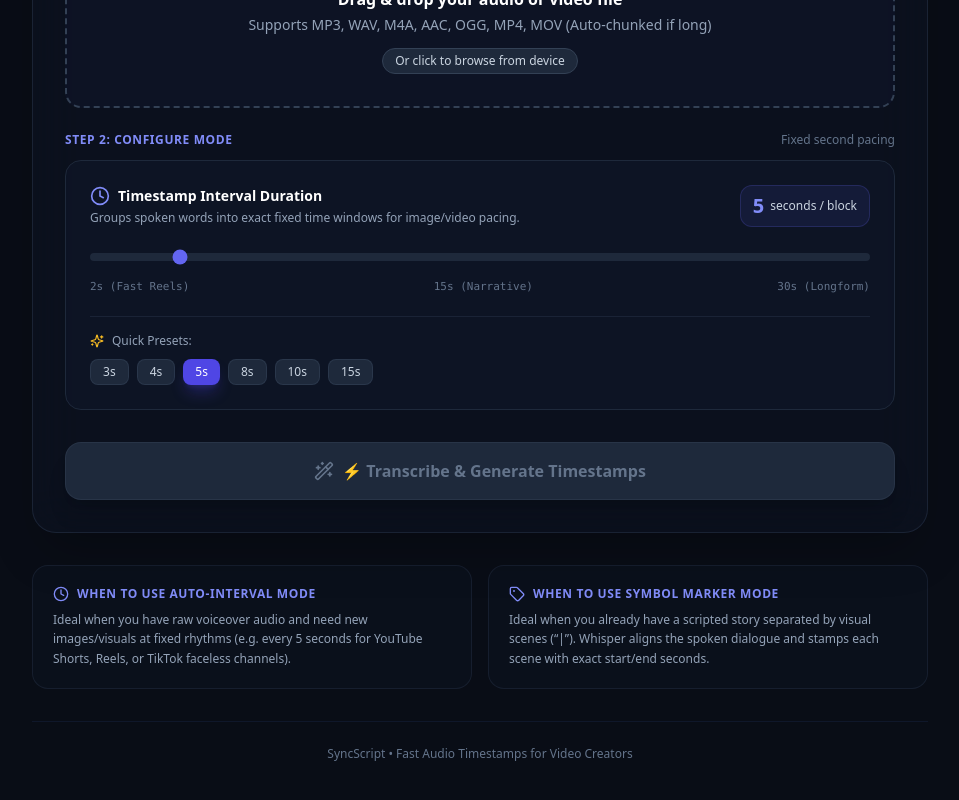
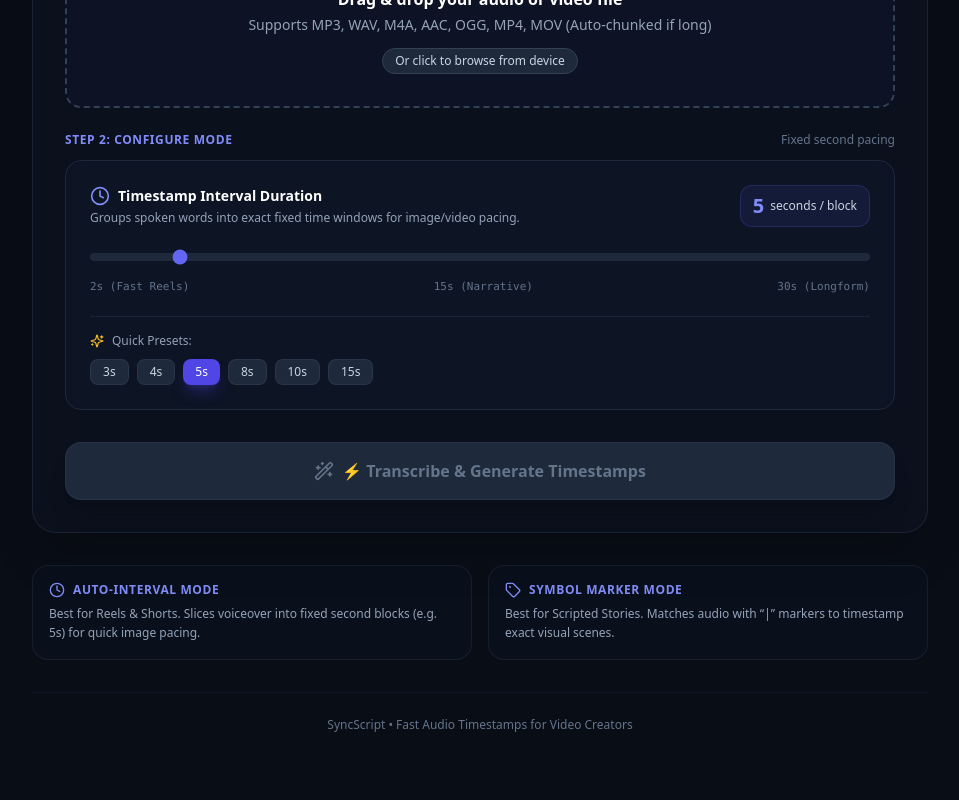
Before and after one commit to RITIKSINGH-DEOS/SyncScript, a Next.js app: page / in a window 1280 px wide. Shown: the part 496-1296 px from the top of the page, without its empty margins (160-1119 px from the left). After the commit the page ends 1269 px from the top, so only its background shows below. Built offline with nearby package versions, Linux system fonts and the light colour scheme.

Commit message:
chore(ui): shorten mode explainer card text for cleaner visual hierarchy

```diff
--- a/app/page.tsx
+++ b/app/page.tsx
@@ -341,25 +341,25 @@ export default function Home() {
           onClear={handleClear}
         />
 
-        {/* How It Works Explainer */}
+        {/* Mode Quick Guide (Short & Simple) */}
         <div className="grid grid-cols-1 md:grid-cols-2 gap-4">
-          <div className="bg-slate-900/30 border border-slate-800/60 rounded-2xl p-5 space-y-2">
+          <div className="bg-slate-900/30 border border-slate-800/60 rounded-2xl p-4 space-y-1.5">
             <div className="flex items-center gap-2 text-indigo-400 text-xs font-bold uppercase tracking-wider">
               <Clock className="w-4 h-4" />
-              <span>When to use Auto-Interval Mode</span>
+              <span>Auto-Interval Mode</span>
             </div>
             <p className="text-xs text-slate-400 leading-relaxed">
-              Ideal when you have raw voiceover audio and need new images/visuals at fixed rhythms (e.g. every 5 seconds for YouTube Shorts, Reels, or TikTok faceless channels).
+              Best for Reels & Shorts. Slices voiceover into fixed second blocks (e.g. 5s) for quick image pacing.
             </p>
           </div>
 
-          <div className="bg-slate-900/30 border border-slate-800/60 rounded-2xl p-5 space-y-2">
+          <div className="bg-slate-900/30 border border-slate-800/60 rounded-2xl p-4 space-y-1.5">
             <div className="flex items-center gap-2 text-indigo-400 text-xs font-bold uppercase tracking-wider">
               <Tag className="w-4 h-4" />
-              <span>When to use Symbol Marker Mode</span>
+              <span>Symbol Marker Mode</span>
             </div>
             <p className="text-xs text-slate-400 leading-relaxed">
-              Ideal when you already have a scripted story separated by visual scenes (&ldquo;|&rdquo;). Whisper aligns the spoken dialogue and stamps each scene with exact start/end seconds.
+              Best for Scripted Stories. Matches audio with &ldquo;|&rdquo; markers to timestamp exact visual scenes.
             </p>
           </div>
         </div>
```
